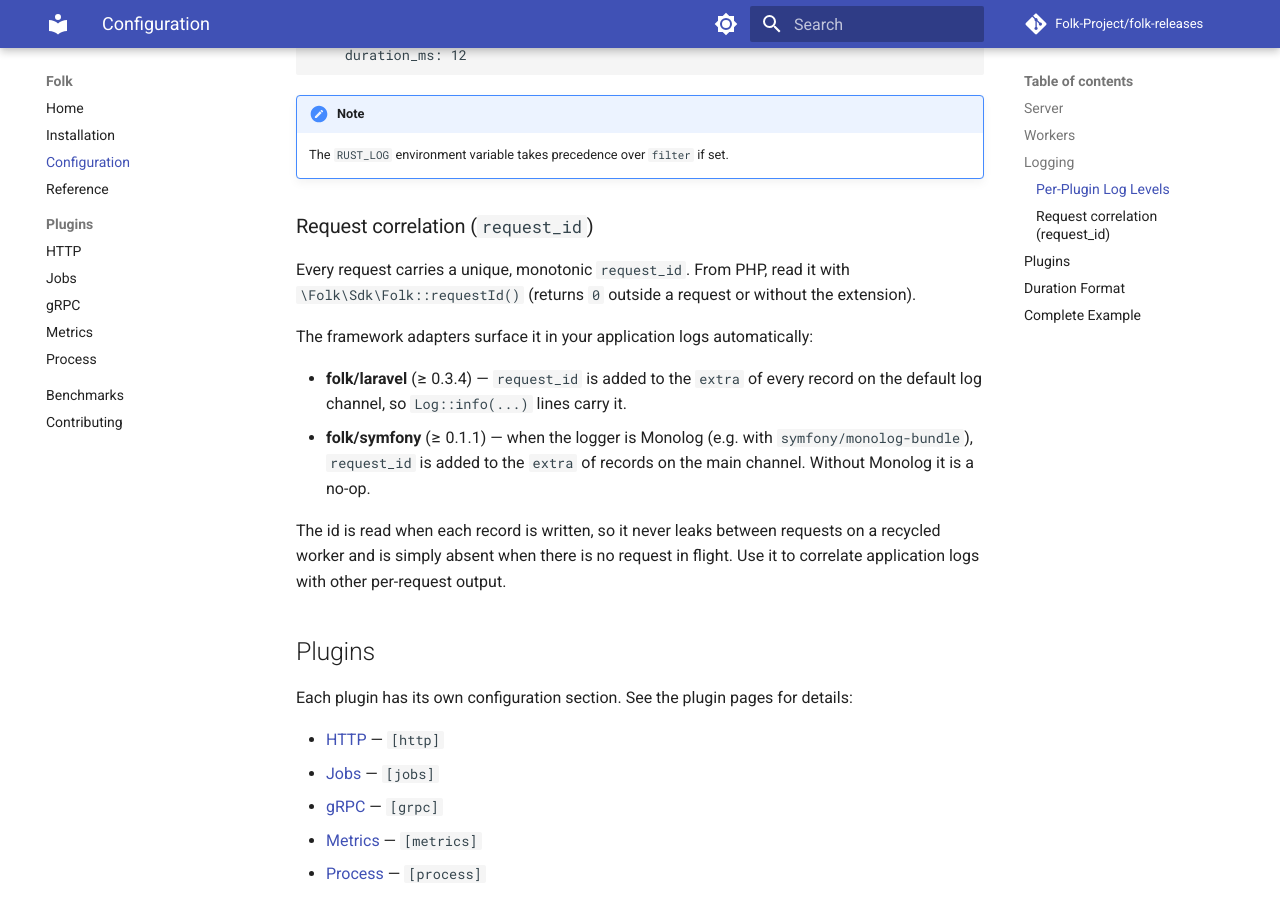
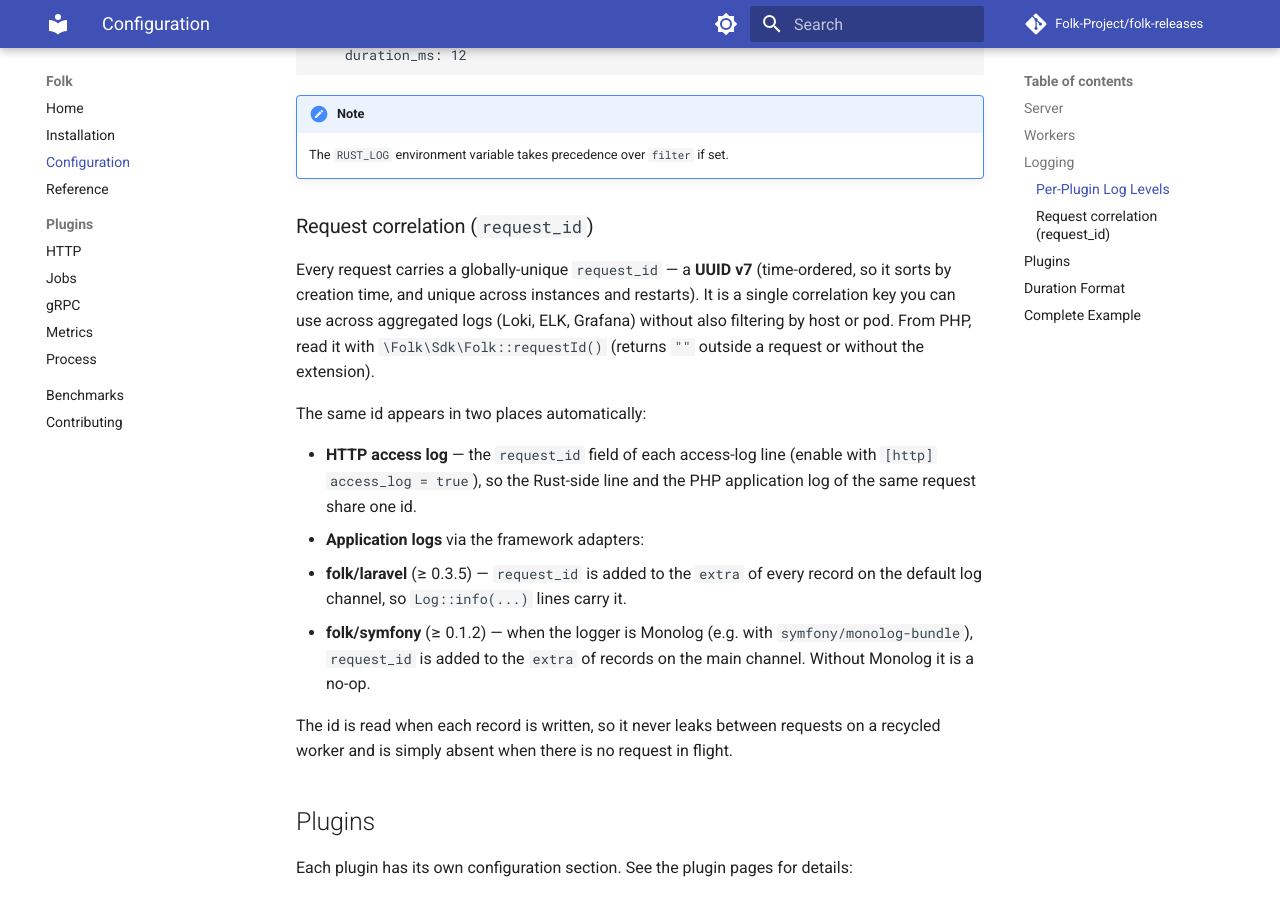
Before and after one commit to Folk-Project/folk-releases, an MkDocs documentation site: the page built from docs/configuration.md, in a window 1280 px wide and 900 px high, scrolled down 2259 px. Built offline with MkDocs 1.6.1 and Material for MkDocs 9.7.7, drawn with Linux system fonts in a browser that asks for light colours; comment, search, counter and statistics services are not loaded.

Commit message:
docs: globally-unique UUID request_id (phase 47, #48)
- RELEASE_NOTES + docs: request_id is a UUID v7 (string), also in HTTP access log
- Dockerfile.base / build-base-image: bump folk-builder 0.2.2 -> 0.2.4

Co-Authored-By: Claude Opus 4.8 (1M context) <noreply@anthropic.com>

```diff
--- a/docs/configuration.md
+++ b/docs/configuration.md
@@ -91,21 +91,27 @@ All output goes to stdout. The three formats share the same data structure (time
 
 ### Request correlation (`request_id`)
 
-Every request carries a unique, monotonic `request_id`. From PHP, read it with
-`\Folk\Sdk\Folk::requestId()` (returns `0` outside a request or without the
+Every request carries a globally-unique `request_id` — a **UUID v7** (time-ordered,
+so it sorts by creation time, and unique across instances and restarts). It is a
+single correlation key you can use across aggregated logs (Loki, ELK, Grafana)
+without also filtering by host or pod. From PHP, read it with
+`\Folk\Sdk\Folk::requestId()` (returns `""` outside a request or without the
 extension).
 
-The framework adapters surface it in your application logs automatically:
+The same id appears in two places automatically:
 
-- **folk/laravel** (≥ 0.3.4) — `request_id` is added to the `extra` of every
-  record on the default log channel, so `Log::info(...)` lines carry it.
-- **folk/symfony** (≥ 0.1.1) — when the logger is Monolog (e.g. with
-  `symfony/monolog-bundle`), `request_id` is added to the `extra` of records on
-  the main channel. Without Monolog it is a no-op.
+- **HTTP access log** — the `request_id` field of each access-log line (enable
+  with `[http] access_log = true`), so the Rust-side line and the PHP application
+  log of the same request share one id.
+- **Application logs** via the framework adapters:
+  - **folk/laravel** (≥ 0.3.5) — `request_id` is added to the `extra` of every
+    record on the default log channel, so `Log::info(...)` lines carry it.
+  - **folk/symfony** (≥ 0.1.2) — when the logger is Monolog (e.g. with
+    `symfony/monolog-bundle`), `request_id` is added to the `extra` of records on
+    the main channel. Without Monolog it is a no-op.
 
 The id is read when each record is written, so it never leaks between requests
 on a recycled worker and is simply absent when there is no request in flight.
-Use it to correlate application logs with other per-request output.
 
 ## Plugins
 
```
Also changed, not shown: RELEASE_NOTES.md (+14 -23 lines), docs/plugins/http.md (+6 -4 lines), 2 other files.
